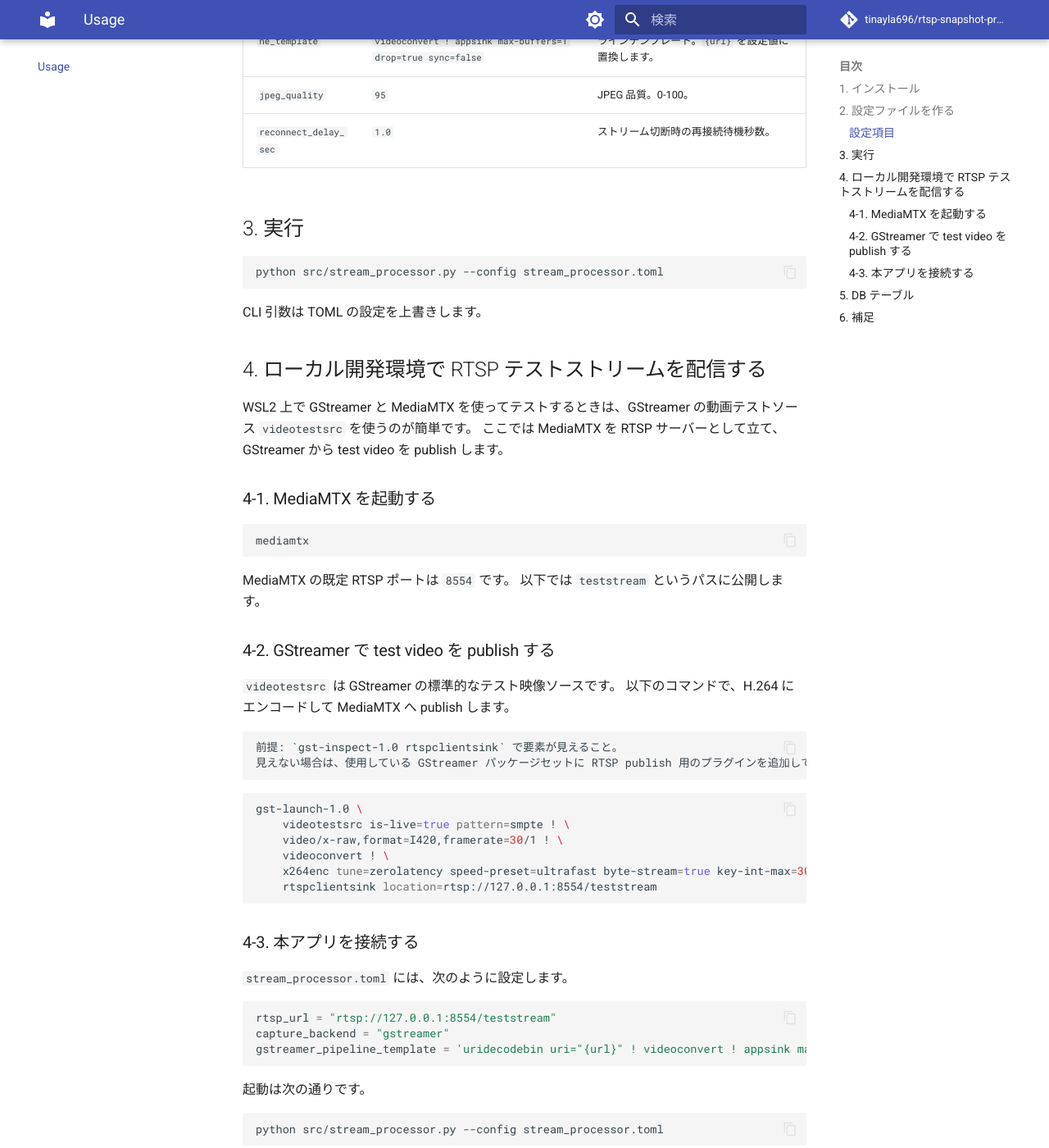
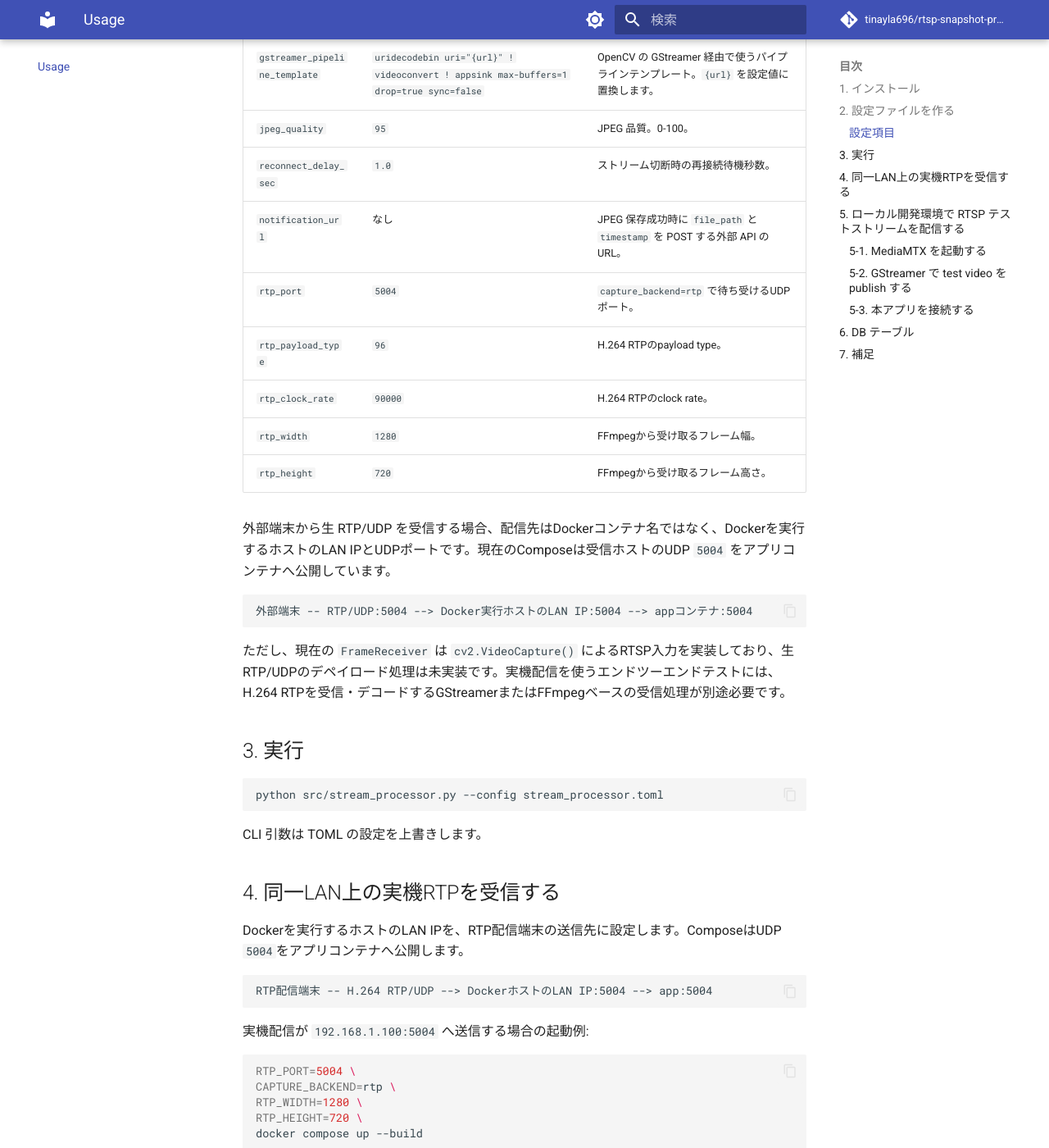
Before and after one commit to tinayla696/rtsp-snapshot-processor, an MkDocs documentation site: the page built from docs/usage.md, in a window 1280 px wide and 1400 px high, scrolled down 938 px. Shown: the whole window at 82% size. Built offline with MkDocs 1.6.1 and Material for MkDocs 9.7.7, drawn with Linux system fonts in a browser that asks for light colours; comment, search, counter and statistics services are not loaded; some of the changed text lies outside the part shown.

Commit message:
feat: add RTP receiver and E2E test support

````diff
--- /dev/null
+++ b/docs/api-spec.md
@@ -0,0 +1,111 @@
+# 外部API仕様
+
+## 目的
+
+外部端末から配信された RTP/RTSP ストリームを受信し、周期的に生成したスナップショットの保存情報を DB 管理サーバーへ通知するためのテスト用 API 仕様です。
+
+本仕様の送信元は `rtsp-snapshot-processor`、受信側は DB 管理サーバーを想定します。
+
+映像入力のネットワーク構成とは独立しています。実機のRTP配信は、同一LAN上にあるDocker実行ホストのLAN IPへ送信し、スナップショット処理後の通知だけをDB管理サーバーのHTTP APIへ送ります。
+
+## 通知タイミング
+
+- 最新フレームを設定された周期で JPEG 保存します。
+- JPEG の保存に成功した場合だけ、DB 管理サーバーへ通知します。
+- JPEG の保存に失敗した場合は通知しません。送信元のローカル SQLite には `status = 0` の記録を残します。
+- 通知はスナップショット 1 件につき 1 回です。
+- 現行実装では通知失敗時の自動再送は行いません。API は同じ通知を重複受信しても処理できるようにしてください。
+
+## エンドポイント
+
+| 項目 | 仕様 |
+| --- | --- |
+| HTTP メソッド | `POST` |
+| パス | `/notify` |
+| Content-Type | `application/json` |
+| 文字コード | UTF-8 |
+| 成功応答 | HTTP `200 OK` |
+| 失敗応答 | HTTP `4xx` または `5xx` |
+
+URL のホスト、ポート、スキームは送信元の `notification_url` 設定で指定します。
+
+例:
+
+```text
+http://db-server.example.local:8000/notify
+```
+
+## リクエスト
+
+### JSON スキーマ
+
+```json
+{
+  "file_path": "string",
+  "timestamp": "string"
+}
+```
+
+### 例
+
+```json
+{
+  "file_path": "/data/snapshots/snapshot_20260820_123456_789.jpg",
+  "timestamp": "2026-08-20 12:34:56.789"
+}
+```
+
+### 項目定義
+
+| 項目 | JSON 型 | 必須 | 内容 |
+| --- | --- | --- | --- |
+| `file_path` | string | 必須 | 送信元で保存した JPEG の絶対パス |
+| `timestamp` | string | 必須 | JPEG 保存時刻。形式は `YYYY-MM-DD HH:MM:SS.SSS` |
+
+## 応答
+
+DB 管理サーバーは、通知を受け付けて DB への登録が完了した場合、HTTP `200 OK` を返してください。
+
+応答本文は送信元では利用しないため、テスト時は次の JSON を推奨します。
+
+```json
+{
+  "status": "ok"
+}
+```
+
+入力不備の場合は `400 Bad Request`、一時的な DB またはサーバー障害の場合は `500 Internal Server Error` などの `4xx` / `5xx` を返してください。
+
+## DB 登録時の注意
+
+`file_path` はスナップショット処理コンテナまたは実機上のパスです。DB 管理サーバーから画像ファイルを直接参照する場合、両システムで同じ共有ストレージをマウントし、同一パスとして見えるようにしてください。
+
+共有ストレージを使わない場合、`file_path` は送信元内部のパスであり、DB 管理サーバーからファイルを取得できる URL ではありません。画像本体の転送や公開 URL が必要な場合は、別 API として定義してください。
+
+## 時刻の扱い
+
+現行実装の `timestamp` はタイムゾーンを含まない送信元ローカル時刻です。DB 管理サーバー側では、送信元のタイムゾーンをあらかじめ設定し、文字列を日時型へ変換して保存してください。
+
+異なるタイムゾーンの実機を混在させる場合は、運用開始前に UTC の ISO 8601 形式（例: `2026-08-20T03:34:56.789Z`）へ変更するか、送信元のタイムゾーンまたは端末 ID を追加する必要があります。これは現行実装との互換性に影響するため、別途合意してください。
+
+## セキュリティと運用
+
+- 現行実装では認証ヘッダー、TLS、署名検証は行いません。
+- 本番ネットワークへ公開する場合は、HTTPS、送信元制限、または API キー等の認証方式を追加してください。
+- 同じスナップショットの再送を識別する ID は現行 payload にありません。重複排除が必要な場合は、`file_path` と `timestamp` の組み合わせを暫定キーとして扱うか、`snapshot_id` の追加を合意してください。
+
+## テスト用サーバー
+
+Docker Compose の `test-api` サービスがこの契約の受信サーバーです。
+
+- ヘルスチェック: `GET /health`
+- 通知受信: `POST /notify`
+- 受信 payload のログ: `NOTIFY_LOG_PATH` で指定したファイル
+
+起動:
+
+```bash
+docker compose up --build
+```
+
+テスト用 API は受信した JSON を検証し、ログへ記録して HTTP `200 OK` を返します。ログはComposeのボリューム経由で `docker-data/test-api/notifications.log` から確認できます。DB 管理サーバーへ置き換える際は、`/notify` の受信後に `file_path` と `timestamp` を検証して DB へ登録してください。
--- a/docs/usage.md
+++ b/docs/usage.md
@@ -18,14 +18,28 @@ cp stream_processor.toml.example stream_processor.toml
 
 | キー | 既定値 | 説明 |
 | --- | --- | --- |
-| `rtsp_url` | 必須 | 受信対象の RTSP URL。MediaMTX で公開した test stream も指定できます。 |
+| `rtsp_url` | RTSP利用時は必須 | 受信対象の RTSP URL。`capture_backend=rtp` の場合は空欄で構いません。 |
 | `snapshot_interval_sec` | `5.0` | スナップショット保存周期（秒）。 |
 | `save_dir` | `./snapshots` | JPEG の保存先ディレクトリ。初回実行時に自動生成されます。 |
 | `db_path` | `./snapshot_records.db` | SQLite DB の保存先。初回実行時に自動生成されます。 |
-| `capture_backend` | `auto` | `auto` / `gstreamer` / `opencv`。`auto` は GStreamer を優先します。 |
+| `capture_backend` | `auto` | `auto` / `gstreamer` / `opencv` / `rtp`。`rtp` は FFmpegでH.264 RTP/UDPを受信します。 |
 | `gstreamer_pipeline_template` | `uridecodebin uri="{url}" ! videoconvert ! appsink max-buffers=1 drop=true sync=false` | OpenCV の GStreamer 経由で使うパイプラインテンプレート。`{url}` を設定値に置換します。 |
 | `jpeg_quality` | `95` | JPEG 品質。0-100。 |
 | `reconnect_delay_sec` | `1.0` | ストリーム切断時の再接続待機秒数。 |
+| `notification_url` | なし | JPEG 保存成功時に `file_path` と `timestamp` を POST する外部 API の URL。 |
+| `rtp_port` | `5004` | `capture_backend=rtp` で待ち受けるUDPポート。 |
+| `rtp_payload_type` | `96` | H.264 RTPのpayload type。 |
+| `rtp_clock_rate` | `90000` | H.264 RTPのclock rate。 |
+| `rtp_width` | `1280` | FFmpegから受け取るフレーム幅。 |
+| `rtp_height` | `720` | FFmpegから受け取るフレーム高さ。 |
+
+外部端末から生 RTP/UDP を受信する場合、配信先はDockerコンテナ名ではなく、Dockerを実行するホストのLAN IPとUDPポートです。現在のComposeは受信ホストのUDP `5004` をアプリコンテナへ公開しています。
+
+```text
+外部端末 -- RTP/UDP:5004 --> Docker実行ホストのLAN IP:5004 --> appコンテナ:5004
+```
+
+ただし、現在の `FrameReceiver` は `cv2.VideoCapture()` によるRTSP入力を実装しており、生RTP/UDPのデペイロード処理は未実装です。実機配信を使うエンドツーエンドテストには、H.264 RTPを受信・デコードするGStreamerまたはFFmpegベースの受信処理が別途必要です。
 
 ## 3. 実行
 
@@ -35,12 +49,32 @@ python src/stream_processor.py --config stream_processor.toml
 
 CLI 引数は TOML の設定を上書きします。
 
-## 4. ローカル開発環境で RTSP テストストリームを配信する
+## 4. 同一LAN上の実機RTPを受信する
+
+Dockerを実行するホストのLAN IPを、RTP配信端末の送信先に設定します。ComposeはUDP `5004`をアプリコンテナへ公開します。
+
+```text
+RTP配信端末 -- H.264 RTP/UDP --> DockerホストのLAN IP:5004 --> app:5004
+```
+
+実機配信が `192.168.1.100:5004` へ送信する場合の起動例:
+
+```bash
+RTP_PORT=5004 \
+CAPTURE_BACKEND=rtp \
+RTP_WIDTH=1280 \
+RTP_HEIGHT=720 \
+docker compose up --build
+```
+
+受信ホストではUDP `5004`をFirewallで許可してください。テストAPIの受信ログ、JPEG、SQLiteは `docker-data/` 以下に保存されます。
+
+## 5. ローカル開発環境で RTSP テストストリームを配信する
 
 WSL2 上で GStreamer と MediaMTX を使ってテストするときは、GStreamer の動画テストソース `videotestsrc` を使うのが簡単です。
 ここでは MediaMTX を RTSP サーバーとして立て、GStreamer から test video を publish します。
 
-### 4-1. MediaMTX を起動する
+### 5-1. MediaMTX を起動する
 
 ```bash
 mediamtx
@@ -49,7 +83,7 @@ mediamtx
 MediaMTX の既定 RTSP ポートは `8554` です。
 以下では `teststream` というパスに公開します。
 
-### 4-2. GStreamer で test video を publish する
+### 5-2. GStreamer で test video を publish する
 
 `videotestsrc` は GStreamer の標準的なテスト映像ソースです。
 以下のコマンドで、H.264 にエンコードして MediaMTX へ publish します。
@@ -68,7 +102,7 @@ gst-launch-1.0 \
 	rtspclientsink location=rtsp://127.0.0.1:8554/teststream
 ```
 
-### 4-3. 本アプリを接続する
+### 5-3. 本アプリを接続する
 
 `stream_processor.toml` には、次のように設定します。
 
@@ -95,7 +129,9 @@ python src/stream_processor.py --config stream_processor.toml
 | `timestamp` | `YYYY-MM-DD HH:MM:SS.SSS` 形式の保存時刻 |
 | `status` | 保存成功なら `1`、失敗なら `0` |
 
-## 6. 補足
+外部 API の通知形式は [外部API仕様](api-spec.md) を参照してください。
+
+## 7. 補足
 
 - `auto` は GStreamer を優先し、失敗時は OpenCV にフォールバックします。
 - `capture_backend=gstreamer` を使う場合、OpenCV 側が GStreamer 対応ビルドである必要があります。
--- a/mkdocs.yml
+++ b/mkdocs.yml
@@ -67,6 +67,7 @@ extra_javascript:
 nav:
   - Home: index.md
   - Architecture: architecture.md
+  - External API: api-spec.md
   - AI Guidelines: ai_guidelines.md
   - Usage: usage.md
   - Testing: testing.md
--- a/requirements.txt
+++ b/requirements.txt
@@ -5,7 +5,8 @@ mkdocs-mermaid2-plugin>=1.1.1
 pymdown-extensions>=9.3
 
 # Runtime
-opencv-python>=4.10.0
+opencv-python-headless>=4.10.0
+numpy>=2.0.0
 tomli; python_version < "3.11"
 
 # Test
````
Also changed, not shown: other parts of docs/usage.md (+1 -1 lines), docker-compose.yml (+16 -3 lines), docs/index.md (+1 -0 lines), 6 other files.
